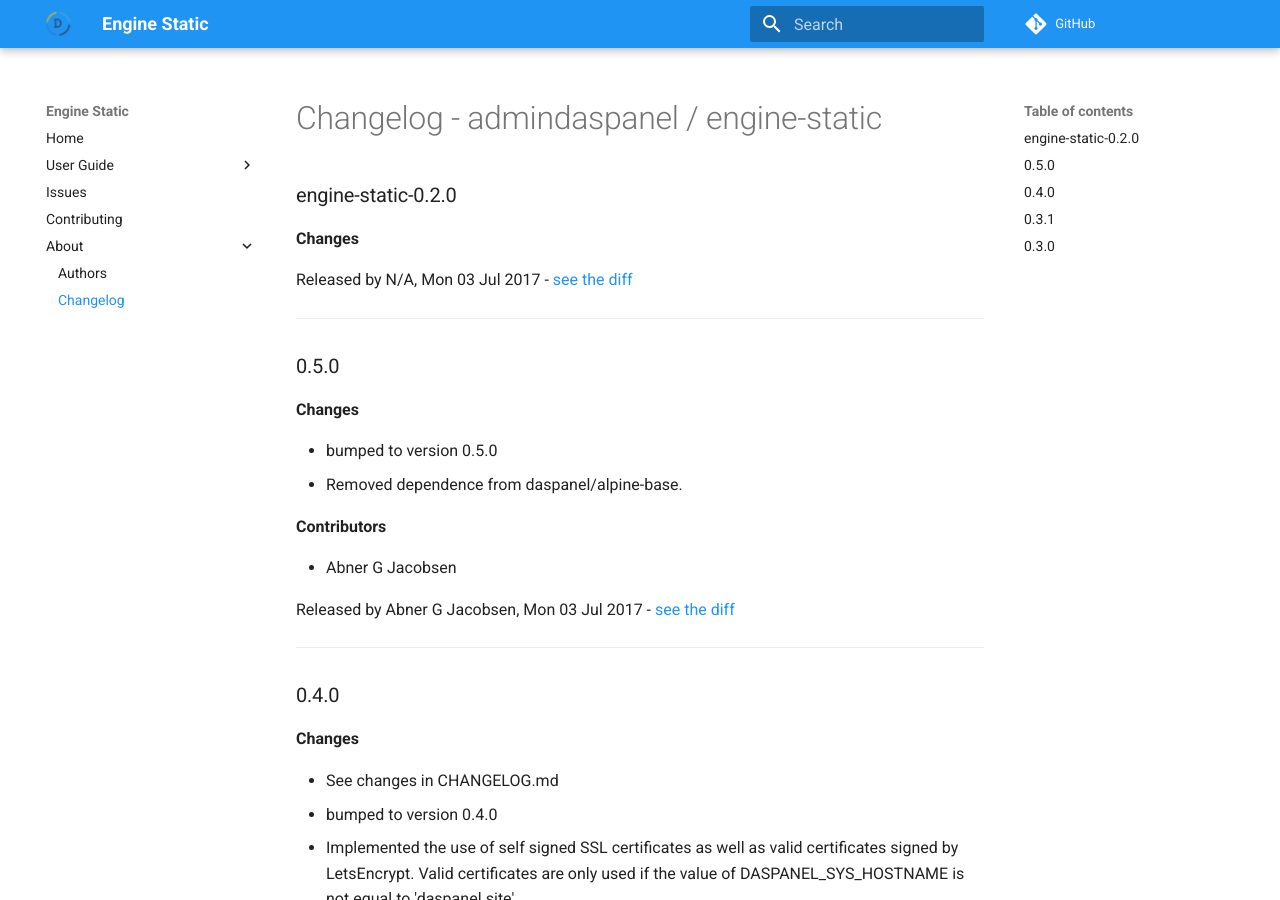
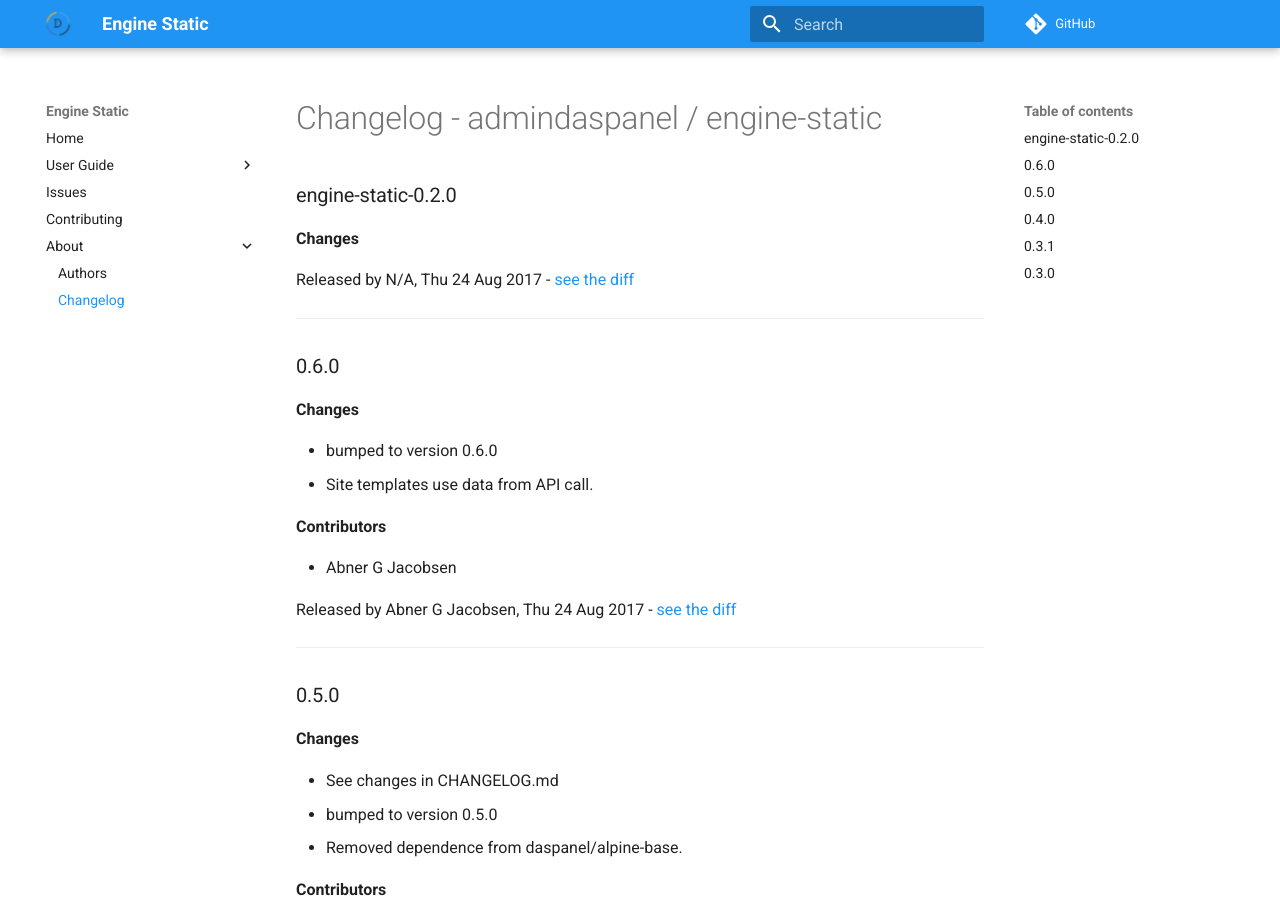
Before and after one commit to daspanel/engine-static, an MkDocs documentation site: the page built from docs/changelog.md, in a window 1280 px wide and 900 px high. Built offline with MkDocs 1.6.1 and Material for MkDocs 9.7.7, drawn with Linux system fonts in a browser that asks for light colours; comment, search, counter and statistics services are not loaded; old or Windows-style settings are respelled for this version of MkDocs.

Commit message:
See changes in CHANGELOG.md

```diff
--- a/docs/changelog.md
+++ b/docs/changelog.md
@@ -4,13 +4,28 @@
 __Changes__
 
 
-Released by N/A, Mon 03 Jul 2017 -
+Released by N/A, Thu 24 Aug 2017 -
 [see the diff](https://github.com/admindaspanel/engine-static/compare/...#diff)
+______________
+
+### 0.6.0
+__Changes__
+
+- bumped to version 0.6.0
+- Site templates use data from API call.
+
+__Contributors__
+
+- Abner G Jacobsen
+
+Released by Abner G Jacobsen, Thu 24 Aug 2017 -
+[see the diff](https://github.com/admindaspanel/engine-static/compare/0.5.0...0.6.0#diff)
 ______________
 
 ### 0.5.0
 __Changes__
 
+- See changes in CHANGELOG.md
 - bumped to version 0.5.0
 - Removed dependence from daspanel/alpine-base.
 
```
Also changed, not shown: CHANGELOG.md (+16 -1 lines).
